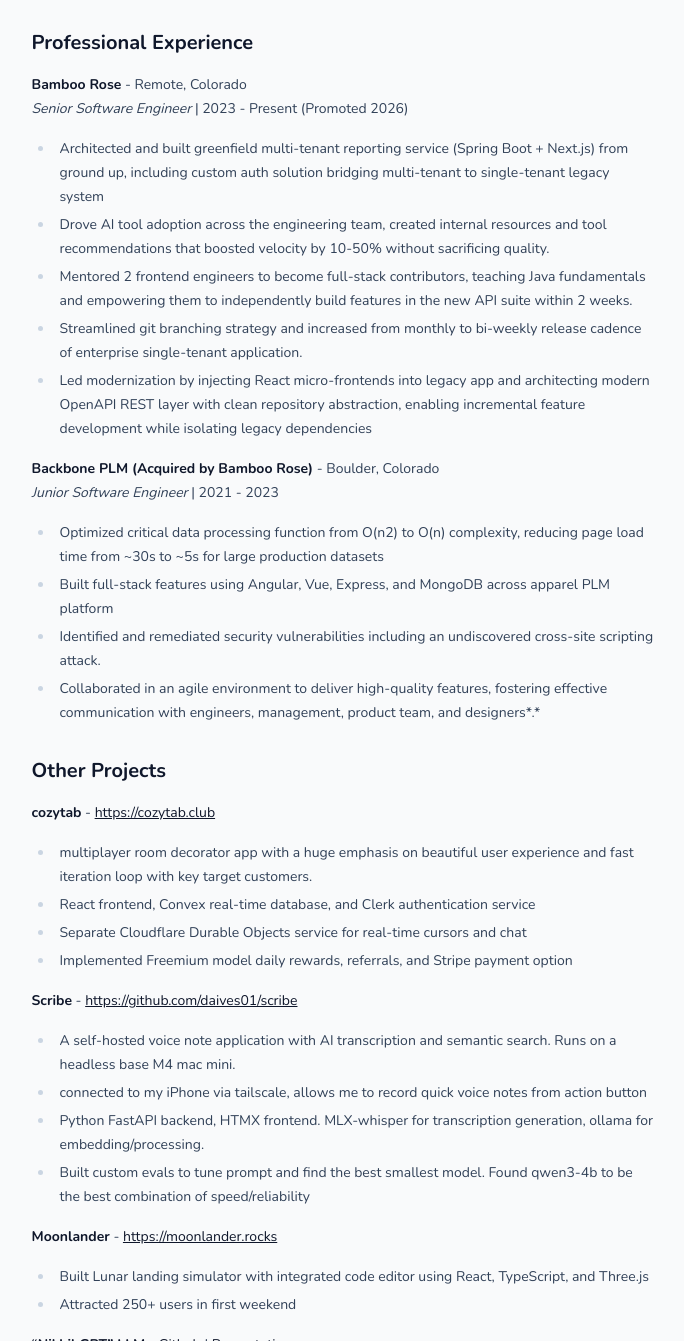
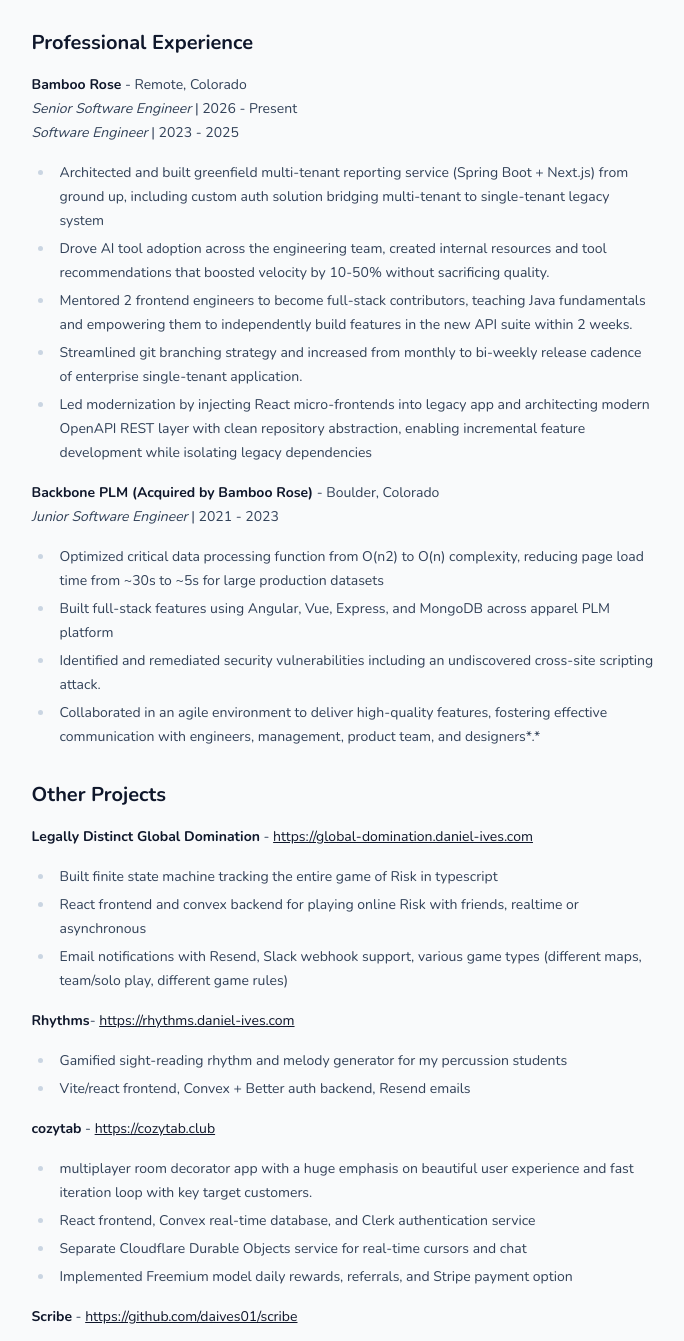
Before and after one commit to daives01/daniel-ives, an Astro site: page /resume in a window 1280 px wide. Shown: the part 327-1668 px from the top of the page, without its empty margins (289-973 px from the left). Built offline with nearby package versions, Linux system fonts and the light colour scheme; Astro itself is replaced by a stand-in of ours.

Commit message:
misc tweak

```diff
--- a/src/resume.md
+++ b/src/resume.md
@@ -9,7 +9,8 @@
 ## **Professional Experience**
 
 **Bamboo Rose** \- Remote, Colorado
-*Senior Software Engineer* | 2023 \- Present (Promoted 2026)
+*Senior Software Engineer* | 2026 \- Present
+*Software Engineer* | 2023 \- 2025
 
 * Architected and built greenfield multi-tenant reporting service (Spring Boot \+ Next.js) from ground up, including custom auth solution bridging multi-tenant to single-tenant legacy system
 * Drove AI tool adoption across the engineering team, created internal resources and tool recommendations that boosted velocity by 10-50% without sacrificing quality.
@@ -26,6 +27,16 @@
 * Collaborated in an agile environment to deliver high-quality features, fostering effective communication with engineers, management, product team, and designers*.*
 
 ## **Other Projects**
+**Legally Distinct Global Domination** \- [https://global-domination.daniel-ives.com](https://global-domination.daniel-ives.com)
+
+* Built finite state machine tracking the entire game of Risk in typescript
+* React frontend and convex backend for playing online Risk with friends, realtime or asynchronous
+* Email notifications with Resend, Slack webhook support, various game types (different maps, team/solo play, different game rules)
+
+**Rhythms**\- [https://rhythms.daniel-ives.com](https://rhythms.daniel-ives.com)
+
+* Gamified sight-reading rhythm and melody generator for my percussion students
+* Vite/react frontend, Convex \+ Better auth backend, Resend emails
 
 **cozytab** \- [https://cozytab.club](https://cozytab.club)
 
```
